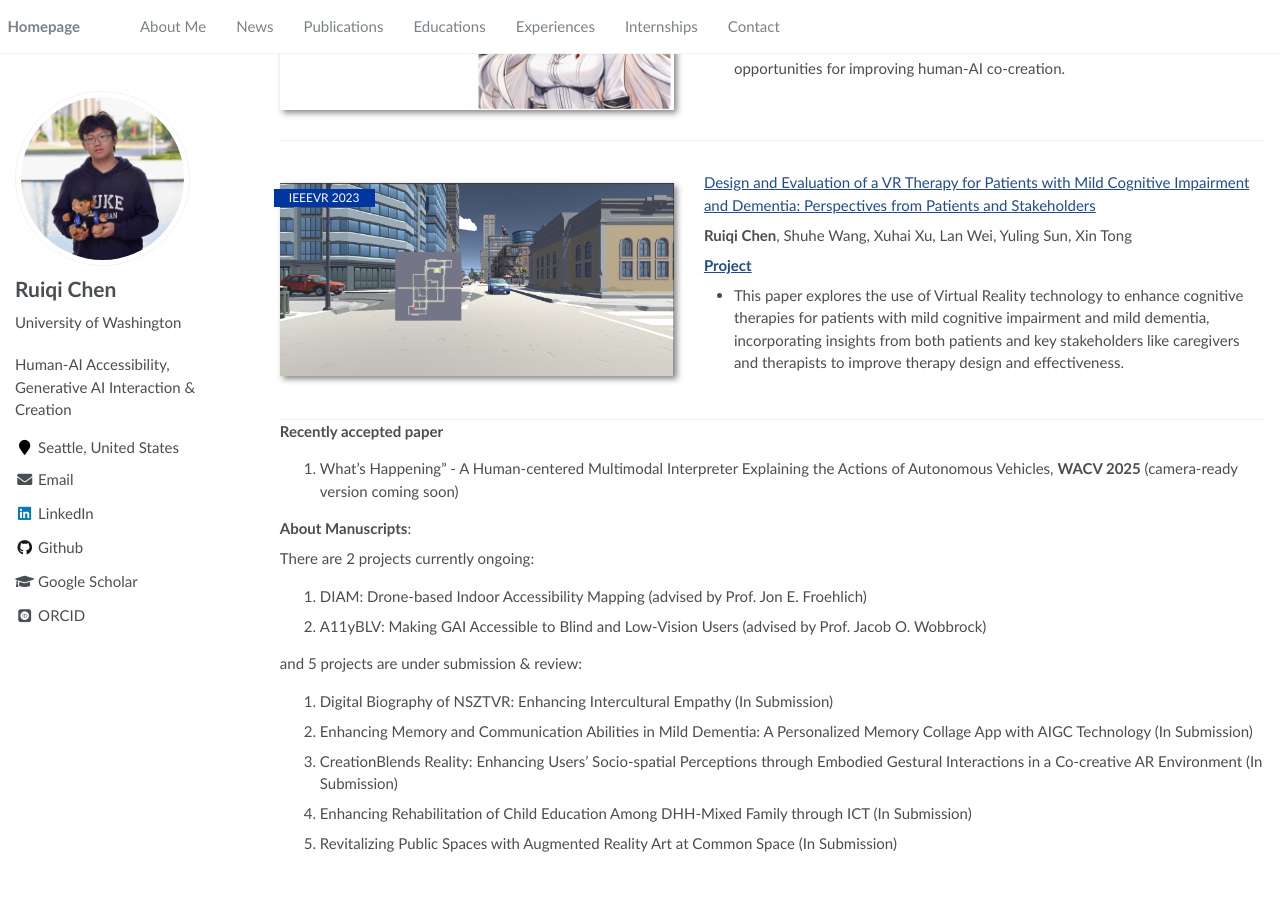
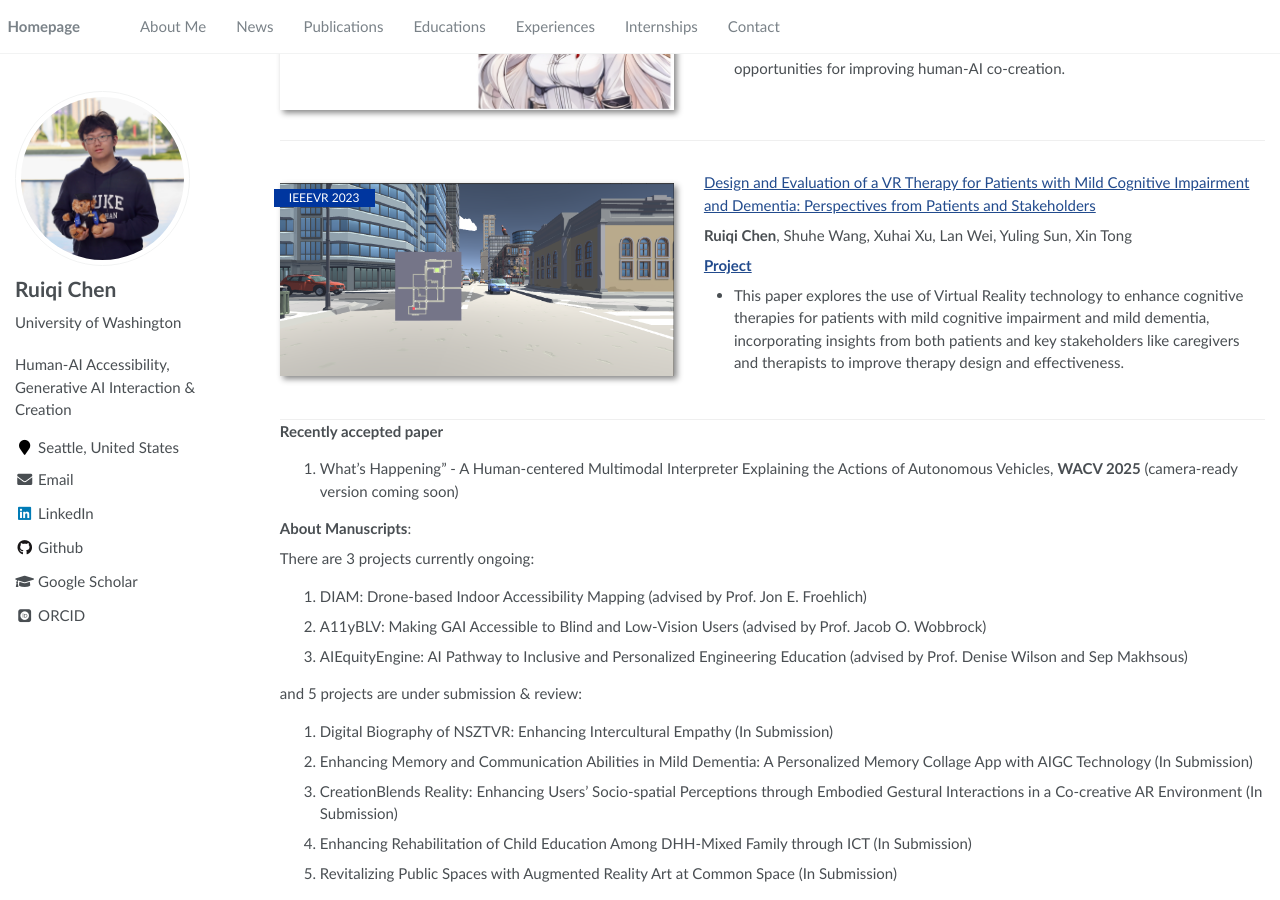
Before and after one commit to Ruiqi-Chen-0216/Ruiqi-Chen-0216.github.io, a Jekyll site: the page built from _pages/publications.md, in a window 1280 px wide and 900 px high, scrolled down 621 px. Built offline with Jekyll 4.4.1, drawn with Linux system fonts in a browser that asks for light colours; some web fonts are replaced; before the commit the page ends 1491 px from its top, so only the background shows below that.

Commit message:
Update publications.md

```diff
--- a/_pages/publications.md
+++ b/_pages/publications.md
@@ -56,9 +56,10 @@ Qingyang He, Weicheng Zheng, Hanxi Bao, **Ruiqi Chen**, Xin Tong
 
 **About Manuscripts**:
 
-There are 2 projects currently ongoing:
+There are 3 projects currently ongoing:
 1. DIAM: Drone-based Indoor Accessibility Mapping (advised by Prof. Jon E. Froehlich)
 2. A11yBLV: Making GAI Accessible to Blind and Low-Vision Users (advised by Prof. Jacob O. Wobbrock)
+3. AIEquityEngine: AI Pathway to Inclusive and Personalized Engineering Education (advised by Prof. Denise Wilson and Sep Makhsous)
 
 and 5 projects are under submission & review:
 1. Digital Biography of NSZTVR: Enhancing Intercultural Empathy (In Submission)
```
